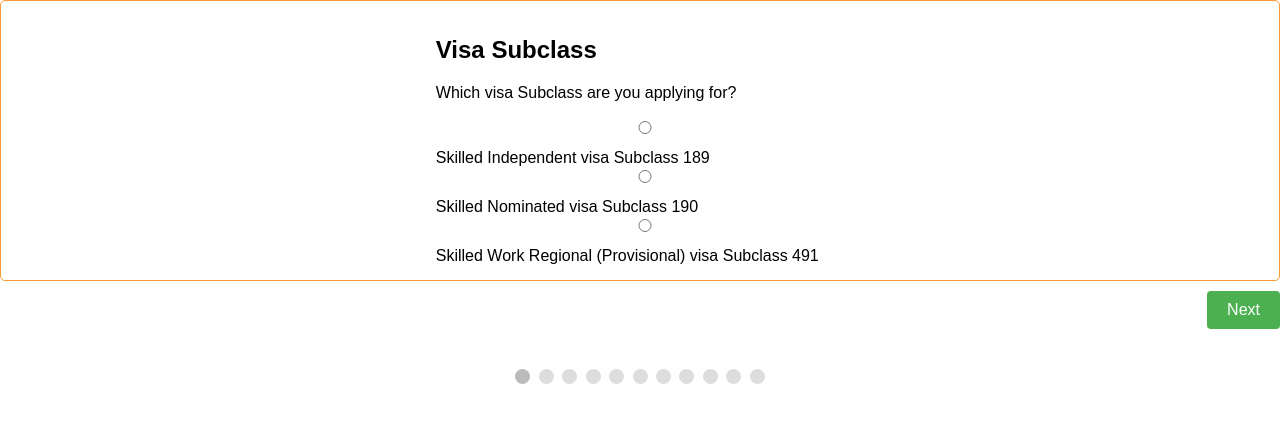
After one commit to swin-adrian/PR-project, a Flask app: template app/templates/form.html in a window 1280 px wide. The commit adds this page. Shown: the top 423 px of the page. Run offline with Flask 3, Linux system fonts and the light colour scheme; the template is opened without the code that fills it, so the values that code supplies are empty; some libraries are stand-ins or nearby versions.

Commit message:
Philip create Form page

```diff
--- /dev/null
+++ b/app/static/css/javascript.js
@@ -0,0 +1,156 @@
+document.addEventListener('DOMContentLoaded', function() {
+    let currentTab = 0; // Set the initial tab
+    showTab(currentTab); // Display the current tab
+
+    function showTab(n) {
+      let x = document.getElementsByClassName("tab");
+
+      // Hide all tabs
+      for (let i = 0; i < x.length; i++) {
+        x[i].style.display = "none";
+      }
+
+      // Display the specified tab
+      x[n].style.display = "block";
+
+      // Hide/Show buttons based on the current tab
+      if (n === 0) {
+        document.getElementById("prevBtn").style.display = "none";
+      } else {
+        document.getElementById("prevBtn").style.display = "inline";
+      }
+
+      if (n === (x.length - 1)) {
+        document.getElementById("nextBtn").innerHTML = "Submit";
+      } else {
+        document.getElementById("nextBtn").innerHTML = "Next";
+      }
+
+      // Update the step indicators
+      fixStepIndicator(n);
+    }
+
+    function nextPrev(n) {
+      let x = document.getElementsByClassName("tab");
+
+      // Validate the current tab before moving forward, skip Page 4 validation
+      if (n == 1 && !validateForm()) return false;
+
+      // Hide the current tab
+      x[currentTab].style.display = "none";
+
+      // Increase or decrease the current tab by n
+      currentTab = currentTab + n;
+
+      // If you have reached the end of the form, submit the form
+      if (currentTab >= x.length) {
+        document.querySelector("form").submit(); // Submit the form
+        return false;
+      }
+
+      // Otherwise, display the correct tab
+      showTab(currentTab);
+    }
+
+    function validateForm() {
+      let x, y, i, valid = true;
+      x = document.getElementsByClassName("tab");
+
+      // Skip validation for Page 4 (assuming Page 4 is at index 3)
+      if (currentTab === 3) {
+        return true; // Skip validation for this page
+      }
+
+      // Validate the inputs of the current tab
+      y = x[currentTab].getElementsByTagName("input");
+      for (i = 0; i < y.length; i++) {
+        if (y[i].value === "") {
+          y[i].className += " invalid"; // Mark the field as invalid
+          valid = false;
+        }
+      }
+
+      return valid; // return the valid status
+    }
+
+    function fixStepIndicator(n) {
+      let i, x = document.getElementsByClassName("step");
+      for (i = 0; i < x.length; i++) {
+        x[i].className = x[i].className.replace(" active", "");
+      }
+      x[n].className += " active";
+
+      for (i = 0; i < n; i++) {
+        x[i].className += " finish";
+      }
+    }
+
+    document.getElementById("prevBtn").addEventListener("click", function() {
+      nextPrev(-1);
+    });
+
+    document.getElementById("nextBtn").addEventListener("click", function() {
+      nextPrev(1);
+    });
+
+    // Condition for page 2
+    document.querySelector('form').addEventListener('change', function(e) {
+      let selectedSubclass = document.querySelector('input[name="visa-subclass"]:checked');
+      document.querySelectorAll('.occupation-section').forEach(section => section.style.display = 'none');
+      if (selectedSubclass) {
+          if (selectedSubclass.value === '189') {
+              document.getElementById('mltssl-section-189').style.display = 'block';
+          } else if (selectedSubclass.value === '190') {
+              document.getElementById('question-190').style.display = 'block';
+          } else if (selectedSubclass.value === '491') {
+              document.getElementById('question-491').style.display = 'block';
+          }
+      }
+
+      if (e.target.name === "occupation-list-190") {
+          if (e.target.value === 'mltssl') {
+              document.getElementById('mltssl-section-190').style.display = 'block';
+              document.getElementById('stsol-section-190').style.display = 'none';
+          } else if (e.target.value === 'stsol') {
+              document.getElementById('mltssl-section-190').style.display = 'none';
+              document.getElementById('stsol-section-190').style.display = 'block';
+          }
+      }
+
+      if (e.target.name === "occupation-list-491") {
+          if (e.target.value === 'mltssl') {
+              document.getElementById('mltssl-section-491').style.display = 'block';
+              document.getElementById('stsol-section-491').style.display = 'none';
+              document.getElementById('rol-section-491').style.display = 'none';
+          } else if (e.target.value === 'stsol') {
+              document.getElementById('mltssl-section-491').style.display = 'none';
+              document.getElementById('stsol-section-491').style.display = 'block';
+              document.getElementById('rol-section-491').style.display = 'none';
+          } else if (e.target.value === 'rol') {
+              document.getElementById('mltssl-section-491').style.display = 'none';
+              document.getElementById('stsol-section-491').style.display = 'none';
+              document.getElementById('rol-section-491').style.display = 'block';
+          }
+      }
+  });
+    // Condition for page 4
+    document.getElementById("english-test").addEventListener("change", function() {
+      // Hide all score sections initially
+      const scoreSections = document.querySelectorAll('.score-section');
+      scoreSections.forEach(section => section.style.display = "none");
+
+      // Show the relevant score section based on the selected test
+      const selectedTest = this.value;
+      if (selectedTest === "IELTS") {
+          document.getElementById("ielts-score").style.display = "block";
+      } else if (selectedTest === "PTE") {
+          document.getElementById("pte-score").style.display = "block";
+      } else if (selectedTest === "CAE") {
+          document.getElementById("cae-score").style.display = "block";
+      } else if (selectedTest === "OET") {
+          document.getElementById("oet-score").style.display = "block";
+      } else if (selectedTest === "TOEFL") {
+          document.getElementById("toefl-score").style.display = "block";
+      }
+    });
+  });
--- a/app/static/css/style.css
+++ b/app/static/css/style.css
@@ -529,3 +529,111 @@ tbody tr:hover {
 .image-container:hover img {
     transform: scale(1.2);
 }
+
+/* Form page*/
+.container {
+    border: 1px solid #FF9933;
+    border-radius: 5px;
+    padding: 15px;
+    max-width: 100%;
+}
+.header {
+    font-size: 16px;
+    font-weight: bold;
+    color: #FF9933;
+    margin-bottom: 10px;
+}
+.question {
+    font-size: 16px;
+    margin-bottom: 20px;
+}
+.option {
+    margin-bottom: 15px;
+    background-color: #FAF4EF;
+    padding: 10px;
+    border-radius: 5px;
+    border: 1px solid #E0E0E0;
+}
+.option input[type="radio"] {
+    margin-right: 10px;
+    accent-color: #0073E6;
+}
+.option label {
+    display: block;
+    cursor: pointer;
+    font-size: 14px;
+    line-height: 1.6;
+    color: #333;
+}
+
+/*Create multiple step form
+
+    /* Hide all steps by default: */
+.tab {
+    display: none;
+  }
+
+  /* When the first tab is shown, make sure display is block */
+.tab:first-child {
+    display: block;
+  }
+
+  button {
+    background-color: #4CAF50;
+    color: white;
+    border: none;
+    padding: 10px 20px;
+    margin-top: 10px;
+    cursor: pointer;
+    border-radius: 4px;
+  }
+
+  button:hover {
+    background-color: #45a049;
+  }
+
+  #prevBtn {
+    background-color: #bbbbbb;
+  }
+
+  .step {
+    height: 15px;
+    width: 15px;
+    margin: 0 2px;
+    background-color: #bbbbbb;
+    border: none;
+    border-radius: 50%;
+    display: inline-block;
+    opacity: 0.5;
+  }
+
+  .step.active {
+    opacity: 1;
+  }
+
+  .step.finish {
+    background-color: #4CAF50;
+  }
+
+  .invalid {
+    background-color: #ffdddd;
+  }
+
+
+  /*page 2 */
+  .q2-2-section {
+    display: none; /* Hide all Q2.2 sections by default */
+}
+
+  /*page 4 */
+
+select, input[type="text"] {
+    width: 99%;
+    padding: 8px;
+    margin-bottom: 10px;
+    border-radius: 4px;
+    border: 1px solid #ccc;
+}
+.score-section {
+    display: none; /* Initially hide score input sections */
+}
--- /dev/null
+++ b/app/templates/form.html
@@ -0,0 +1,367 @@
+<!DOCTYPE html>
+<html lang="en">
+<head>
+    <meta charset="UTF-8">
+    <meta name="viewport" content="width=device-width, initial-scale=1.0">
+    <link rel="stylesheet" href="style.css">
+    <title>Form</title>
+</head>
+<body>
+    <script src="javascript.js"></script>
+    <div class="container">
+        <form>
+    <!--Page 1-->
+
+              <div class="tab">
+
+
+                <h2>Visa Subclass</h2>
+                <p>Which visa Subclass are you applying for?</p>
+                <div>
+                    <label>
+                        <input type="radio" name="visa-subclass" value="189">
+                        Skilled Independent visa Subclass 189
+                    </label>
+                </div>
+                <div>
+                    <label>
+                        <input type="radio" name="visa-subclass" value="190">
+                        Skilled Nominated visa Subclass 190
+                    </label>
+                </div>
+                <div>
+                    <label>
+                        <input type="radio" name="visa-subclass" value="491">
+                        Skilled Work Regional (Provisional) visa Subclass 491
+                    </label>
+                </div>
+            </div>
+    <!--Page 2-->
+            <!-- Page 2 - MLTSSL, STSOL, or ROL selection based on visa subclass -->
+            <div class="tab">
+                <h2>Occupation Preference</h2>
+                <!-- For Subclass 189 -->
+                <div id="mltssl-section-189" class="occupation-section">
+                    <label for="mltssl-189">Select your occupation on the Medium and Long-term Strategic Skills List (MLTSSL)</label>
+                    <select id="mltssl-189" name="occupation-mltssl-189">
+                        <option value="">-- Select Occupation --</option>
+                        <option value="occupation1">Occupation 1</option>
+                        <option value="occupation2">Occupation 2</option>
+                    </select>
+                </div>
+
+                <!-- For Subclass 190 -->
+                <div id="question-190" class="occupation-section">
+                    <label>Is your occupation on Medium and Long-term Strategic Skills List or Short-term Skilled Occupation List?</label>
+                    <div>
+                        <label>
+                            <input type="radio" name="occupation-list-190" value="mltssl">
+                            Medium and Long-term Strategic Skills List (MLTSSL)
+                        </label>
+                    </div>
+                    <div>
+                        <label>
+                            <input type="radio" name="occupation-list-190" value="stsol">
+                            Short-term Skilled Occupation List (STSOL)
+                        </label>
+                    </div>
+                </div>
+                <div id="mltssl-section-190" class="occupation-section">
+                    <label for="mltssl-190">Select your occupation from the Medium and Long-term Strategic Skills List (MLTSSL)</label>
+                    <select id="mltssl-190" name="occupation-mltssl-190">
+                        <option value="">-- Select Occupation --</option>
+                        <option value="occupation1">Occupation 1</option>
+                        <option value="occupation2">Occupation 2</option>
+                    </select>
+                </div>
+                <div id="stsol-section-190" class="occupation-section">
+                    <label for="stsol-190">Select your occupation from the Short-term Skilled Occupation List (STSOL)</label>
+                    <select id="stsol-190" name="occupation-stsol-190">
+                        <option value="">-- Select Occupation --</option>
+                        <option value="occupation1">Occupation 1</option>
+                        <option value="occupation2">Occupation 2</option>
+                    </select>
+                </div>
+
+                <!-- For Subclass 491 -->
+                <div id="question-491" class="occupation-section">
+                    <label>Is your occupation on Medium and Long-term Strategic Skills List, Short-term Skilled Occupation List, or Regional Occupation List?</label>
+                    <div>
+                        <label>
+                            <input type="radio" name="occupation-list-491" value="mltssl">
+                            Medium and Long-term Strategic Skills List (MLTSSL)
+                        </label>
+                    </div>
+                    <div>
+                        <label>
+                            <input type="radio" name="occupation-list-491" value="stsol">
+                            Short-term Skilled Occupation List (STSOL)
+                        </label>
+                    </div>
+                    <div>
+                        <label>
+                            <input type="radio" name="occupation-list-491" value="rol">
+                            Regional Occupation List (ROL)
+                        </label>
+                    </div>
+                </div>
+                <div id="mltssl-section-491" class="occupation-section">
+                    <label for="mltssl-491">Select your occupation from the Medium and Long-term Strategic Skills List (MLTSSL)</label>
+                    <select id="mltssl-491" name="occupation-mltssl-491">
+                        <option value="">-- Select Occupation --</option>
+                        <option value="occupation1">Occupation 1</option>
+                        <option value="occupation2">Occupation 2</option>
+                    </select>
+                </div>
+                <div id="stsol-section-491" class="occupation-section">
+                    <label for="stsol-491">Select your occupation from the Short-term Skilled Occupation List (STSOL)</label>
+                    <select id="stsol-491" name="occupation-stsol-491">
+                        <option value="">-- Select Occupation --</option>
+                        <option value="occupation1">Occupation 1</option>
+                        <option value="occupation2">Occupation 2</option>
+                    </select>
+                </div>
+                <div id="rol-section-491" class="occupation-section">
+                    <label for="rol-491">Select your occupation from the Regional Occupation List (ROL)</label>
+                    <select id="rol-491" name="occupation-rol-491">
+                        <option value="">-- Select Occupation --</option>
+                        <option value="occupation1">Occupation 1</option>
+                        <option value="occupation2">Occupation 2</option>
+                    </select>
+                </div>
+            </div>
+    <!--Page 3-->
+    <div class="tab">
+        <div class="header">User Profile</div>
+        <div class="option">
+            <label for="first-name">First Name</label>
+            <input type="text" id="first-name" name="first-name" pattern="[A-Za-z]+" required>
+        </div>
+        <div class="option">
+            <label for="last-name">Last Name</label>
+            <input type="text" id="last-name" name="last-name" pattern="[A-Za-z]+"  required>
+        </div>
+        <div class="option">
+            <label for="dob">Date of Birth</label>
+            <input type="date" id="dob" name="dob" required>
+        </div>
+        <div class="option">
+            <label for="nationality">Nationality</label>
+            <select id="nationality" name="nationality" required>
+                <option value="">-- Select Nationality --</option>
+                <option value="australian">Australian</option>
+                <option value="canadian">Canadian</option>
+                <option value="indian">Indian</option>
+                <option value="american">American</option>
+            </select>
+        </div>
+        <div class="option">
+            <label for="current-country">Current country you are residing in</label>
+            <select id="current-country" name="current-country" required>
+                <option value="">-- Select Country --</option>
+                <option value="australia">Australia</option>
+                <option value="canada">Canada</option>
+                <option value="india">India</option>
+                <option value="usa">United States</option>
+            </select>
+        </div>
+    </div>
+
+    <!--Page 4-->
+        <!-- Question 4.1: Which English Test did you take? -->
+    <div class="tab">
+        <div class="header">English Language</div>
+        <div class="option">
+            <label for="english-test">Which English Test did you take?</label>
+            <select id="english-test" name="english-test">
+                <option value="">-- Select English Test --</option>
+                <option value="IELTS">IELTS</option>
+                <option value="PTE">PTE</option>
+                <option value="CAE">CAE</option>
+                <option value="OET">OET</option>
+                <option value="TOEFL">TOEFL</option>
+            </select>
+        </div>
+
+        <!-- IELTS Score Input -->
+        <div id="ielts-score" class="score-section">
+            <label for="ielts-band">What was your IELTS Band Score?</label>
+            <input type="text" id="ielts-band" name="ielts-band" pattern="^[1-9]$" placeholder="Number between 1 to 9">
+        </div>
+
+        <!-- PTE Score Input -->
+        <div id="pte-score" class="score-section">
+            <label for="pte">What was your PTE Score?</label>
+            <input type="text" id="pte" name="pte" pattern="^(10|[1-8][0-9]|90)$" placeholder="Between 10 to 90">
+        </div>
+
+        <!-- CAE Score Input -->
+        <div id="cae-score" class="score-section">
+            <label for="cae">What was your CAE Score?</label>
+            <input type="text" id="cae" name="cae" pattern="^(210|20[0-9]|1[5-9][0-9])$" placeholder="Between 180 to 210">
+        </div>
+
+        <!-- OET Score Input -->
+        <div id="oet-score" class="score-section">
+            <label for="oet">What was your OET Score?</label>
+            <select id="oet" name="oet">
+                <option value="">-- Select Grade --</option>
+                <option value="A">A</option>
+                <option value="B">B</option>
+                <option value="C+">C+</option>
+                <option value="C">C</option>
+                <option value="D">D</option>
+                <option value="E">E</option>
+            </select>
+        </div>
+
+        <!-- TOEFL Score Input -->
+        <div id="toefl-score" class="score-section">
+            <label for="toefl">What was your TOEFL Score?</label>
+            <input type="text" id="toefl" name="toefl" pattern="^(120|11[0-9]|10[0-9]|[1-9][0-9]?)$" placeholder="Number between 0 to 120">
+        </div>
+    </div>
+    <!--Page 5-->
+    <div class="tab">
+        <div class="header">Overseas Work Experience</div>
+        <div class="option">
+            <label for="work-experience">In the last 10 years, how long have you worked in your nominated skilled occupation or closely related occupation outside Australia?</label>
+            <input type="text" id="work-experience" name="work-experience" pattern="\d+" placeholder="Enter the number of years" required>
+        </div>
+    </div>
+    <!--Page 6-->
+    <div class="tab">
+        <div class="header">Australian Work Experience</div>
+        <div class="option">
+            <label for="work-experience">In the last 10 years, how long have you worked in your nominated skilled occupation or closely related occupation in Australia?</label>
+            <input type="text" id="work-experience" name="work-experience" pattern="\d+" placeholder="Enter the number of years" required>
+        </div>
+    </div>
+    <!--Page 7-->
+    <div class="tab">
+        <div class="header">Educational Qualifications</div>
+        <div class="option">
+            <label for="highest-qualification">What is your highest qualification?</label>
+            <select id="highest-qualification" name="highest-qualification" required>
+                <option value="">-- Select your highest qualification --</option>
+                <option value="phd">A Doctorate degree (PhD) from an Australian educational institution or a Doctorate from another educational institution that is of a recognised standard</option>
+                <option value="bachelor">A Bachelor degree from an Australian educational institution or a Bachelor qualification from another educational institution that is of a recognised standard</option>
+                <option value="diploma">A diploma or trade qualification completed in Australia or other award or qualification recognised by the skills assessing authority</option>
+                <option value="no-qualification">No Recognised Qualifications</option>
+            </select>
+        </div>
+    </div>
+    <!--Page 8-->
+    <div class="tab">
+        <div class="header">Australian Educational Qualification</div>
+            <label>Degree, diploma, advanced diploma or trade qualification?</label>
+        <div class="option">
+            <label>
+                <input type="radio" name="qualification" value="yes" required> Yes
+            </label>
+            <label>
+                <input type="radio" name="qualification" value="no"> No
+            </label>
+        </div>
+    </div>
+    <!--Page 9-->
+    <div class="tab">
+        <div class="header">Specialist Educational Qualification</div>
+            <label>A Masters degree by research or a Doctorate degree from an Australian educational institution that included at least two academic years in a relevant field (Natural and Physical Sciences, Information Technology or Engineering and Related Technologies)?</label>
+        <div class="option">
+            <label>
+                <input type="radio" name="qualification" value="yes" required> Yes
+            </label>
+            <label>
+                <input type="radio" name="qualification" value="no"> No
+            </label>
+        </div>
+    </div>
+    <!--Page 10-->
+    <div class="tab">
+        <div class="header">Specialist Educational Qualification</div>
+            <label for="language">Do you hold any one of the following?</label>
+        <div class="option">
+            <p> 1. Accreditation at the paraprofessional level or above;<br>
+                2. Certification at the certified provisional level or above;<br>
+                3. A community language credential
+            </p>
+                <label>
+                    <input type="radio" name="qualification" value="yes" required> Yes
+                </label>
+                <label>
+                    <input type="radio" name="qualification" value="no"> No
+                </label>
+        </div>
+    </div>
+    <!--Page 11-->
+    <div class="tab">
+        <div class="header">Partner Qualifications</div>
+            <label>Do you have a partner (spouse or de facto partner) who meets the following criteria?</label>
+        <div class="option">
+            <label>
+                <input type="radio" name="partner-qualification" value="option1" required>
+                Option 1: My partner is aged under 45, and<br>
+                My partner has Competent English, and<br>
+                My partner is an applicant of the same subclass of visa as me, and<br>
+                My partner nominated a suitable skilled occupation and obtained a positive skills assessment (that is not for a Subclass 485 visa)
+            </label>
+        </div>
+        <div class="option">
+            <label>
+                <input type="radio" name="partner-qualification" value="option2">
+                Option 2: My partner is an Australian permanent resident or an Australian citizen
+            </label>
+        </div>
+        <div class="option">
+            <label>
+                <input type="radio" name="partner-qualification" value="option3">
+                Option 3: My partner has Competent English, and<br>
+                My partner is an applicant of the same subclass of visa as me, and<br>
+                My partner is not an Australian permanent resident or an Australian citizen
+            </label>
+        </div>
+        <div class="option">
+            <label>
+                <input type="radio" name="partner-qualification" value="option4">
+                Option 4: None of the above
+            </label>
+        </div>
+    </div>
+    <!--Page 12-->
+    <div class="tab">
+        <div class="header">Professional Year in Australia</div>
+            <label>Did you complete a professional year program in Australia in your nominated skilled occupation for at least 12 months in the 48 months immediately before the time of invitation to apply for the visa?</label>
+        <div class="option">
+            <label>
+                <input type="radio" name="qualification" value="yes" required> Yes
+            </label>
+            <label>
+                <input type="radio" name="qualification" value="no"> No
+            </label>
+        </div>
+    </div>
+    </div>
+    <div style="overflow:auto;">
+        <div style="float:right;">
+          <button type="button" id="prevBtn" onclick="nextPrev(-1)">Previous</button>
+          <button type="button" id="nextBtn" onclick="nextPrev(1)">Next</button>
+        </div>
+      </div>
+    <!-- Circles which indicates the steps of the form: -->
+<div style="text-align:center;margin-top:40px;">
+    <span class="step"></span>
+    <span class="step"></span>
+    <span class="step"></span>
+    <span class="step"></span>
+    <span class="step"></span>
+    <span class="step"></span>
+    <span class="step"></span>
+    <span class="step"></span>
+    <span class="step"></span>
+    <span class="step"></span>
+    <span class="step"></span>
+</div>
+    </form>
+</body>
+</html>
```
